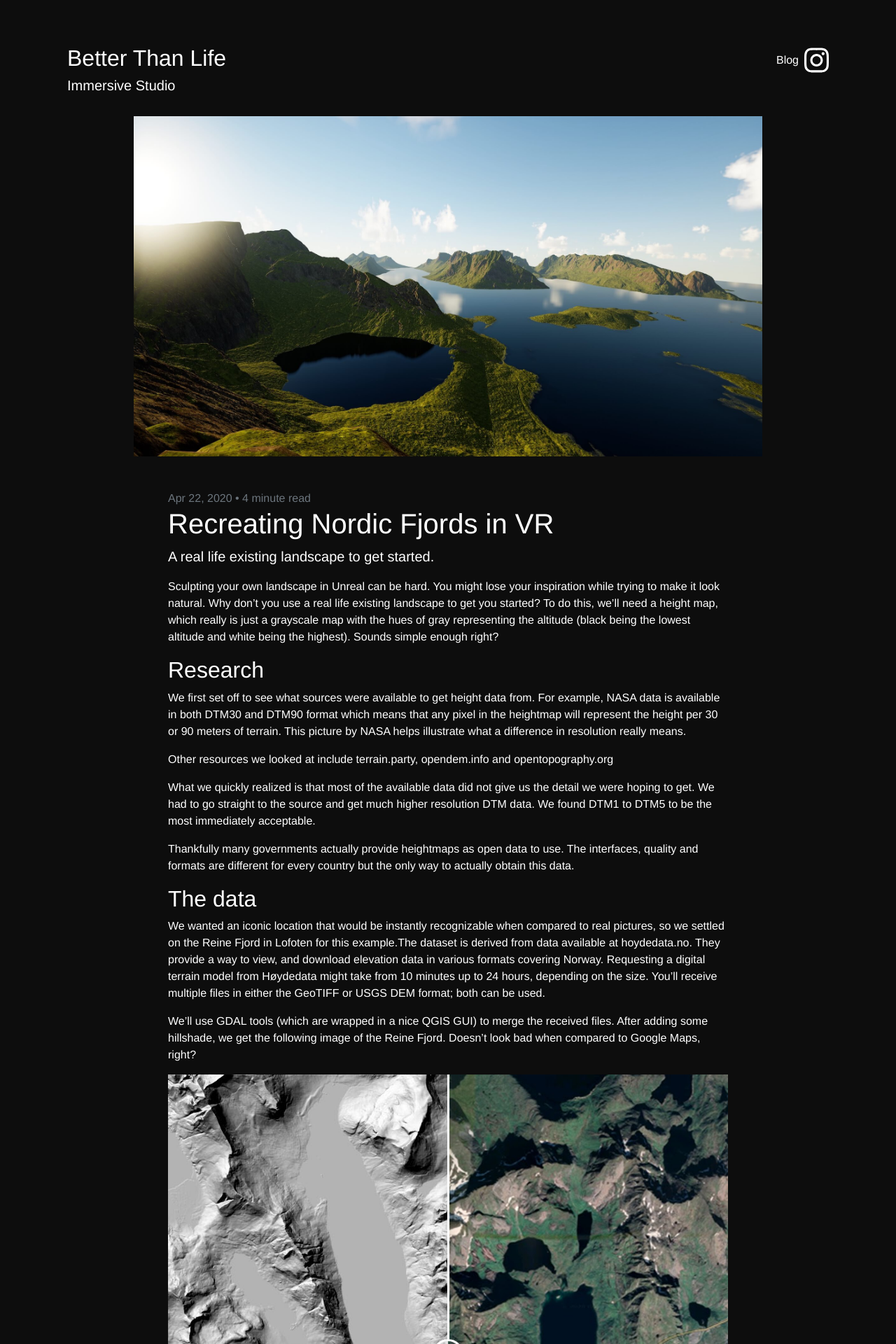
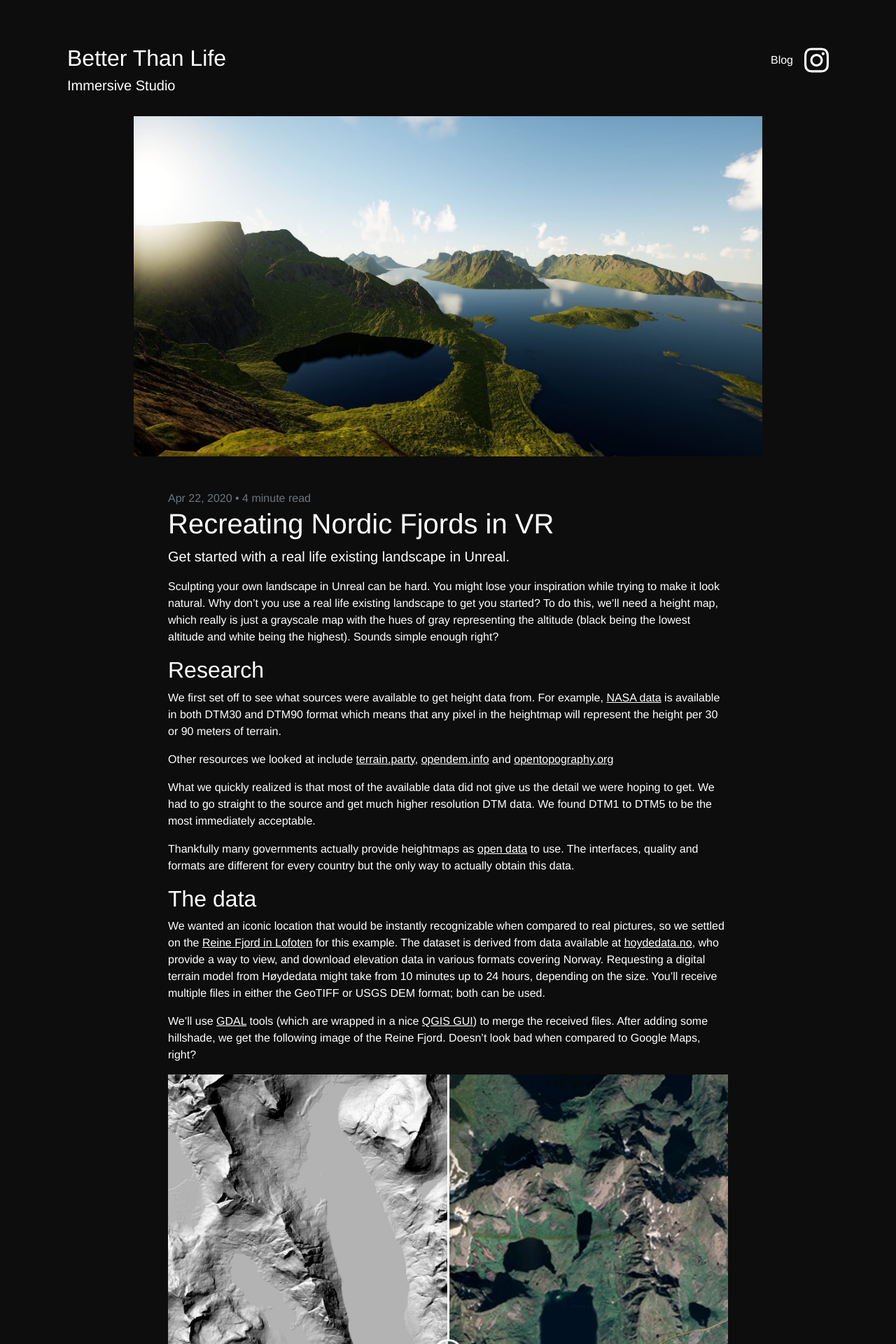
Before and after one commit to aijkoopmans/betterthanlife, a Jekyll site: the page built from _posts/2020-04-22-recreating-nordic-fjords-in-vr.md, in a window 1280 px wide. Shown: the top 1920 px of the page at 70% size. Built offline with Jekyll 4.4.1, drawn with Linux system fonts in a browser that asks for light colours; nearby versions of some CDN libraries; some of the changed text lies outside the part shown.

Commit message:
Refactored blog

```diff
--- a/_includes/header.html
+++ b/_includes/header.html
@@ -11,7 +11,7 @@
   </div>
   <div>
     <div class="d-flex" style="margin-top: 2px">
-      <a class="mr-2 my-auto" href="{{ site.baseurl }}/blog">Blog</a>
+      <a class="mr-sm-3 mr-2 my-auto" href="{{ site.baseurl }}/blog">Blog</a>
       <a target="_blank" class="icon" href="https://www.instagram.com/betterthanlife.io/">
         <img src="{{ site.baseurl }}/images/instagram.svg" alt="Logo Instagram">
       </a>
--- a/_layouts/post.html
+++ b/_layouts/post.html
@@ -15,7 +15,7 @@
   	<img class="img-fluid intro-video" src="{{ page.image }}" alt="{{ page.title }}">
   </div>
 
-  <div class="container my-3 my-md-5">
+  <div class="container my-3 my-md-5 content">
   	<span class="text-muted">{{ page.date | date: site.date_format}} • {% if page.minutes %}
               {{ page.minutes }} minute read
             {% else %}
--- a/_posts/2020-04-22-recreating-nordic-fjords-in-vr.md
+++ b/_posts/2020-04-22-recreating-nordic-fjords-in-vr.md
@@ -1,7 +1,7 @@
 ---
 layout:     post
 title:      "Recreating Nordic Fjords in VR"
-categories: augmented virtual reality
+categories: landscape unreal world-machine virtual-reality
 image:      "/images/posts/recreating_nordic_fjords/reine_overview.jpg"
 sitemap:    true
 excerpt:    "Sculpting your own landscape in Unreal can be hard. You might lose your inspiration while trying to make it look natural. Why don’t you use a real life existing landscape to get you started?"
@@ -9,25 +9,23 @@
 
 
 <p class="lead">
-  A real life existing landscape to get started.
+  Get started with a real life existing landscape in Unreal.
 </p>
 
 Sculpting your own landscape in Unreal can be hard. You might lose your inspiration while trying to make it look natural. Why don’t you use a real life existing landscape to get you started? To do this, we’ll need a height map, which really is just a grayscale map with the hues of gray representing the altitude (black being the lowest altitude and white being the highest). Sounds simple enough right?
 
 ## Research
 
-We first set off to see what sources were available to get height data from. For example, [NASA data](http://dwtkns.com/srtm){:target="_blank"} is available in both DTM30 and DTM90 format which means that any pixel in the heightmap will represent the height per 30 or 90 meters of terrain. This picture by NASA helps illustrate what a difference in resolution really means.
+We first set off to see what sources were available to get height data from. For example, [NASA data](http://dwtkns.com/srtm){:target="_blank"} is available in both DTM30 and DTM90 format which means that any pixel in the heightmap will represent the height per 30 or 90 meters of terrain.
 
-Other resources we looked at include terrain.party, opendem.info and opentopography.org
+Other resources we looked at include [terrain.party](https://terrain.party){:target="_blank"}, [opendem.info](https://opendem.info){:target="_blank"} and [opentopography.org](https://opentopography.org){:target="_blank"}
 
 What we quickly realized is that most of the available data did not give us the detail we were hoping to get. We had to go straight to the source and get much higher resolution DTM data. We found DTM1 to DTM5 to be the most immediately acceptable.
 
 Thankfully many governments actually provide heightmaps as [open data](https://github.com/openterrain/openterrain/wiki/Terrain-Data){:target="_blank"} to use. The interfaces, quality and formats are different for every country but the only way to actually obtain this data.
 
-
-
 ## The data
-We wanted an iconic location that would be instantly recognizable when compared to real pictures, so we settled on the Reine Fjord in Lofoten for this example.The dataset is derived from data available at [hoydedata.no](https://hoydedata.no){:target="_blank"}. They provide a way to view, and download elevation data in various formats covering Norway. Requesting a digital terrain model from Høydedata might take from 10 minutes up to 24 hours, depending on the size. You’ll receive multiple files in either the GeoTIFF or USGS DEM format; both can be used.
+We wanted an iconic location that would be instantly recognizable when compared to real pictures, so we settled on the [Reine Fjord in Lofoten](https://www.google.com/search?q=Reine+Fjord&tbm=isch){:target="_blank"} for this example. The dataset is derived from data available at [hoydedata.no](https://hoydedata.no){:target="_blank"}, who provide a way to view, and download elevation data in various formats covering Norway. Requesting a digital terrain model from Høydedata might take from 10 minutes up to 24 hours, depending on the size. You’ll receive multiple files in either the GeoTIFF or USGS DEM format; both can be used.
 
 We'll use [GDAL](https://gdal.org){:target="_blank"} tools (which are wrapped in a nice [QGIS GUI](https://www.qgis.org){:target="_blank"}) to merge the received files. After adding some hillshade, we get the following image of the Reine Fjord. Doesn’t look bad when compared to Google Maps, right?
 
@@ -36,29 +34,29 @@
  <img class="w-100" src="/images/posts/recreating_nordic_fjords/reine_selection_google_maps.jpg" />
 </div>
 
-The [landscape technical guide](https://docs.unrealengine.com/en-US/Engine/Landscape/TechnicalGuide/index.html#recommendedlandscapesizes){:target="_blank"}) of Unreal suggests a number of sizes that maximize the area while minimizing the number of landscape components. We chose to crop the resulting image to an 8129x8129 image, which represents about 8 square kilometers in real life.
+The [landscape technical guide](https://docs.unrealengine.com/en-US/Engine/Landscape/TechnicalGuide/index.html#recommendedlandscapesizes){:target="_blank"} of Unreal suggests a number of sizes that maximize the area while minimizing the number of landscape components. We chose to crop the resulting image to an 8129x8129 image, which represents about 8 square kilometers in real life.
 
 ## World Machine
-The Norwegian data we got was in GeoTIFF format which made it easy to work with, you can even open them in Photoshop although you’ll have to change the image type from 32 bit to 16 bit to get a better idea of the heightmap. Theoretically you could simply port this heightmap to Unreal and call it a day but we wanted to have a little more control over the end result.
+The Norwegian data we got was in GeoTIFF format which made it easy to work with, you can even open them in Photoshop although you’ll have to change the image type from 32 bit to 16 bit to get a better idea of the heightmap. Theoretically you could simply port this heightmap to Unreal and call it a day but we wanted to have more control over the end result.
 
-This is where the node based terrain generator [World Machine](https://www.world-machine.com/){:target="_blank"}) comes in. First we input our GeoTIFF into World Machine to get our first 3D view of the terrain. Make sure you conform the extents to be identical to the 8129x8129 format we’re working with. World Machine conveniently provides an example of using real world data and making changes to it to improve the result. This gave us a good idea of how to make changes to the original data.
+This is where the node based terrain generator [World Machine](https://www.world-machine.com/){:target="_blank"} comes in. First we input our GeoTIFF into World Machine to get our first 3D view of the terrain. Make sure you conform the extents to be identical to the 8129x8129 format we’re working with. World Machine conveniently provides an example of using real world data and making changes to it to improve the result. This gave us a good idea of how to make changes to the original data.
 
 Our main problem was the fact that there’s no underwater height data so the entire surface of the water is completely flat which means we need some way to lower the surface of the water and create some coastlines that fade into the water. To do this we first raised the entire height map and selected only the lowest point of the height map (the surface of the water) to lower that. We then used the thermal erosion, erosion and coastal erosion nodes to create a smooth drop-off into the water.
 
 Finally, we can export it as a RAW16, which Unreal will accept.
 
 ## Unreal
-First we take our exported heightmap and import it as a landscape in Unreal. We like using [Brushify](https://www.brushify.io){:target="_blank"}) for our landscape material as it handles some of the time consuming aspects of creating a proper material automatically. What you see above is just a simple two layer material setup, using [Quixel](https://quixel.com/bridge){:target="_blank"}) materials, to start with. Finally, we add 8 square kilometers of water and we get our final result:
+First we take our exported heightmap and import it as a landscape in Unreal. We like using [Brushify](https://www.brushify.io){:target="_blank"} for our landscape material as it handles some of the time consuming aspects of creating a proper material automatically. What you see above is just a simple two layer material setup, using [Quixel](https://quixel.com/bridge){:target="_blank"} materials, to start with. Finally, we add 8 square kilometers of water and we get our final result:
 
 <div id="images2" class="mb-3 twentytwenty-container">
  <img class="w-100" src="/images/posts/recreating_nordic_fjords/reine_selection_unreal.jpg" />
  <img class="w-100" src="/images/posts/recreating_nordic_fjords/reine_selection_google_maps.jpg" />
 </div>
 
+Unfortunately, some lakes don't have any water due to the fact that they aren't equal to the lowest point of the height map, which we lowered. Nevertheless, a good starting point for your unreal landscape.
+
 <script>
 $(window).on('load',function() {
-
-	console.log("JOE");
   $("#images1").twentytwenty({
   	before_label: 'Hillshade',
   	after_label: 'Google Maps',
--- a/blog.html
+++ b/blog.html
@@ -7,13 +7,13 @@
 
 <div class="blog">
   <div class="container">
-    <div class="row">
+    <div class="row mt-md-4">
       {% for post in site.posts %}
         {% assign minutes = post.content | strip_html | number_of_words | divided_by: 180 %}
         {% if minutes == 0 %}
           {% assign minutes = 1 %}
         {% endif %}
-        <div class="col-lg-6 mb-5">
+        <div class="col-lg-6 my-lg-5 my-2 order-2 order-lg-1">
           <p class="text-muted mb-1"><span class="text-muted">{{ post.date | date: site.date_format}} • {% if post.minutes %}
               {{ post.minutes }} minute read
             {% else %}
@@ -29,7 +29,7 @@
           </p>
           <a class="text-decoration-underline" href="{{ post.url }}">Read the full post</a>
         </div>
-        <div class="col-lg-6 mb-5">
+        <div class="col-lg-6 my-lg-5 my-2 order-1 order-lg-2">
           <a href="{{ post.url }}"><img class="img-fluid intro-video" src="{{ post.image }}" alt="{{ post.title }}"></a>
         </div>
       {% endfor %}
--- a/css/style.scss
+++ b/css/style.scss
@@ -78,6 +78,10 @@
 
 .single-post{
   @extend .single-project;
+
+  .content a {
+    @extend .text-decoration-underline;
+  }
 }
 
 @include media-breakpoint-up(md) {
```
